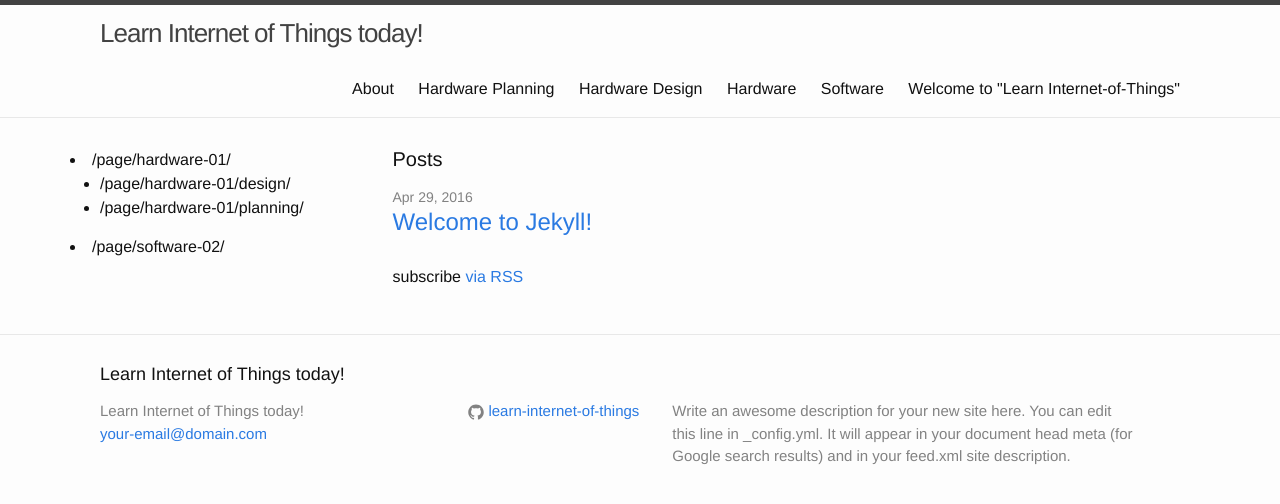
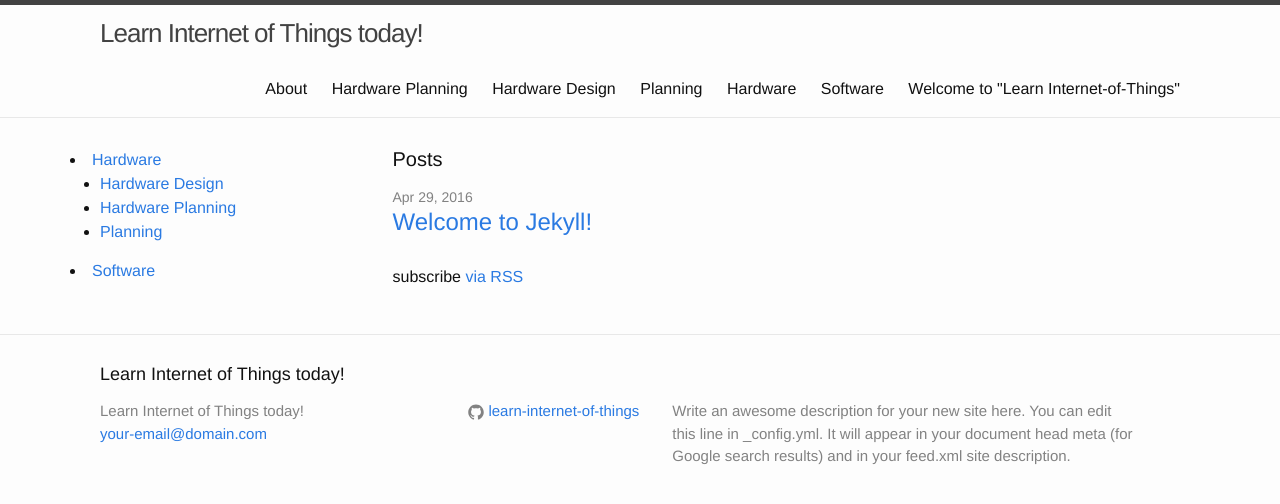
Before and after one commit to learn-internet-of-things/learn-internet-of-things.github.io, a Jekyll site: the page built from index.html, in a window 1280 px wide. Shown: the top 504 px of the page. Built offline with Jekyll 4.4.1, drawn with Linux system fonts in a browser that asks for light colours.

Commit message:
Show only paes in Sidebar-Nav that have a title

```diff
--- a/_includes/sidebar-nav.html
+++ b/_includes/sidebar-nav.html
@@ -14,6 +14,7 @@
 
 {% assign last = nav_parts_size %}
 {% for node in nodes %}
+    {% if node.title %}
         {% assign node_parts = node.url | split: '/' %}
         {% for node_part in node_parts %}
             {% if node_part != '' %}
@@ -39,11 +40,12 @@
                 </ul>
             {% endif %}
 
-        <li>{{ node.url }}</li>
+            <li><a class="page-link" href="{{ node.url | prepend: site.baseurl }}">{{ node.title }}</a></li>
 
             {% assign last = node_parts_size %}
         {% endif %}
 
         {% assign node_parts_last = node_parts %}
+    {% endif %}
 {% endfor %}
 </ul>
--- /dev/null
+++ b/page/hardware-01/realization/index.html
@@ -0,0 +1,5 @@
+---
+layout: default
+title: Planning
+order: 2
+---
```
Lines whose indentation alone changed are shown as unchanged.
